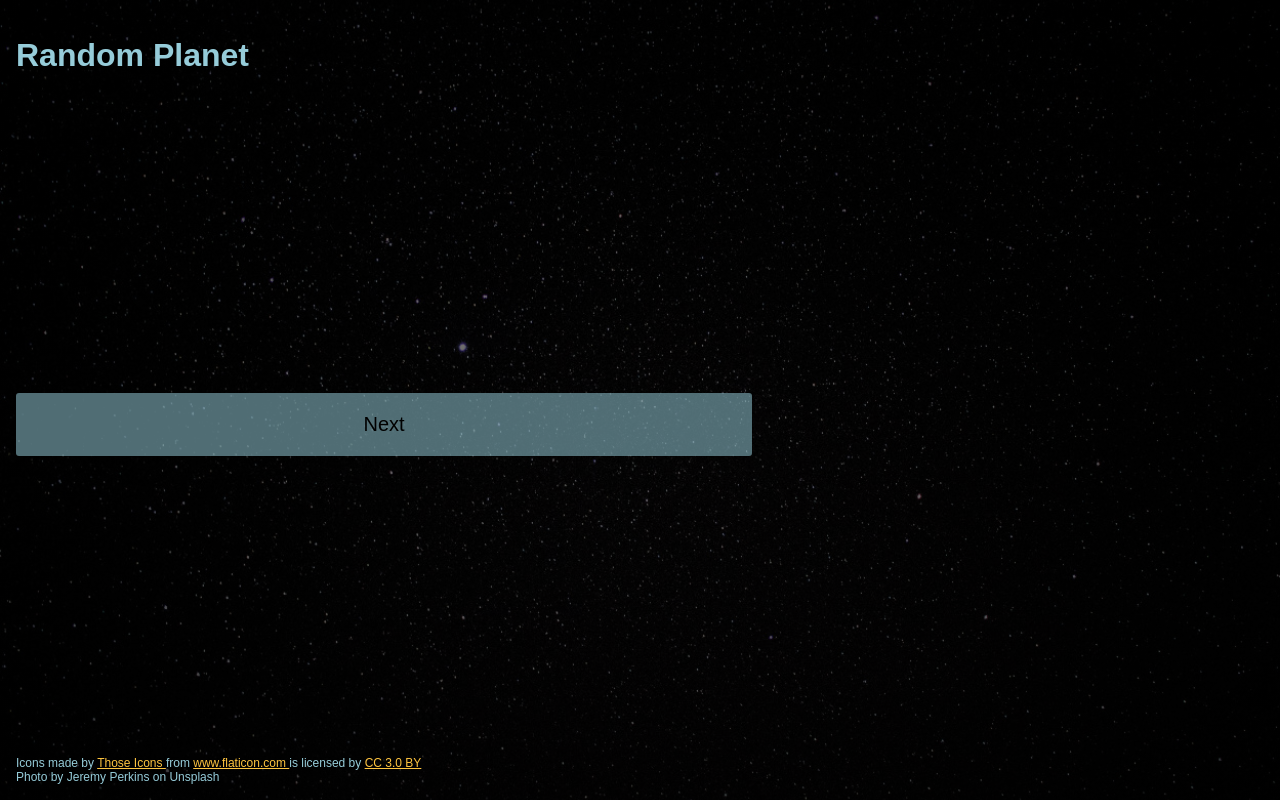
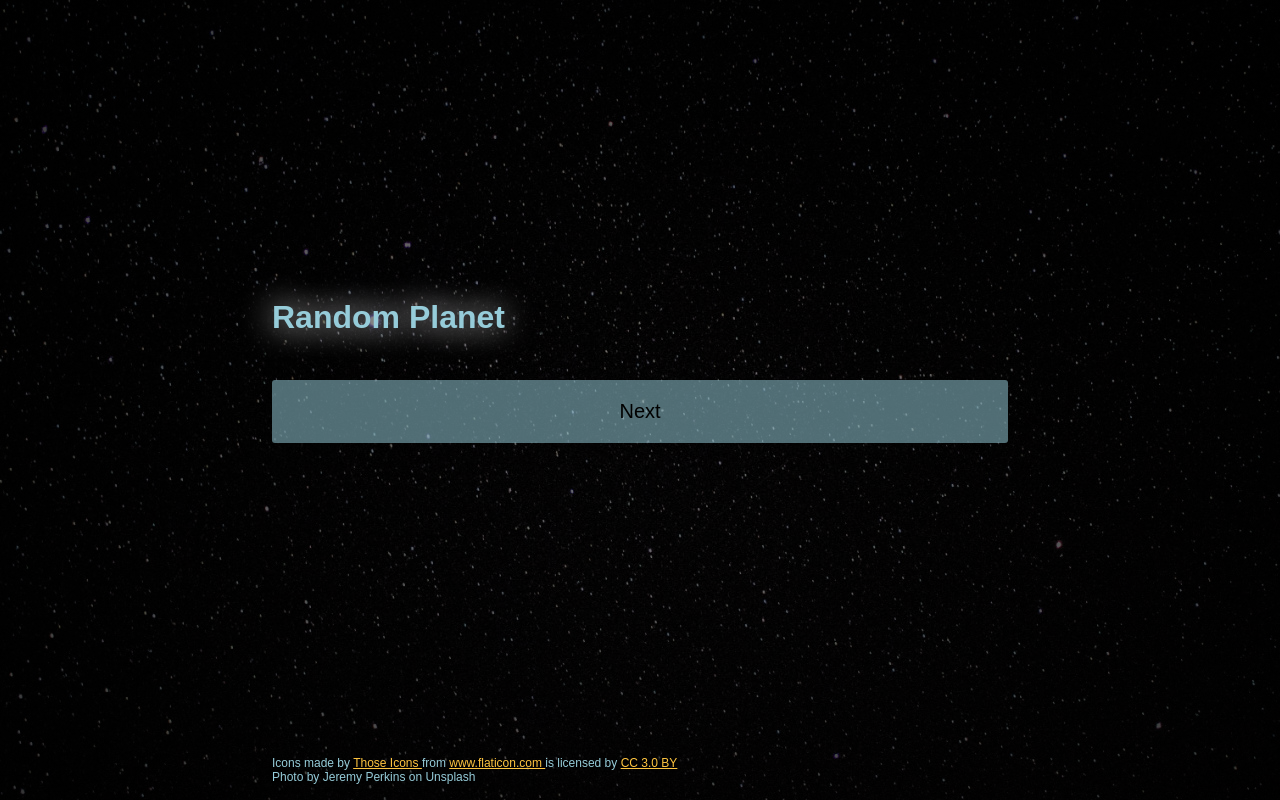
Before and after one commit to luizcanet/random-planet, a website with bundled scripts: page src/index.html in a window 1280 px wide. Built offline with nearby package versions, Linux system fonts and the light colour scheme; no server answers; files whose address does not match are found by name.

Commit message:
Responsive adjustments

```diff
--- a/src/component.js
+++ b/src/component.js
@@ -24,7 +24,6 @@ export default class RandomPlanet extends HTMLElement {
         this.count = msg.data.count
         service.postMessage({ get: Math.floor((Math.random() * this.count) + 1) })
       } else {
-        console.log(msg.data)
         this.planet.innerHTML = planetTemplate(msg.data)
         this.planet.classList.remove('planet--loading')
       }
--- a/src/styles/main.less
+++ b/src/styles/main.less
@@ -11,7 +11,7 @@ body {
   color: #96CCD9;
   display: grid;
   font-family: sans-serif;
-  grid-template-rows: auto 1fr auto;
+  grid-template-rows: 1fr auto 1fr;
   height: 100%;
   margin: 0;
   padding: 1em;
@@ -31,8 +31,15 @@ a:focus {
   color: #FFB100;
 }
 
+.page-header {
+  align-self: end;
+}
+
+.page-title {
+  text-shadow: white 0 0 1em;
+}
+
 .main-content {
-  align-self: center;
   width: 100%;
 }
 
@@ -43,7 +50,7 @@ random-planet {
 }
 
 .planet {
-  border: #96CCD9 solid 1px;
+  border: #96CCD9CC solid 1px;
   border-radius: 3px;
   opacity: 1;
   transform-origin: center center;
@@ -83,7 +90,7 @@ random-planet {
 }
 
 .planet__featured-in {
-  border-top: #96CCD9 solid 1px;
+  border-top: #96CCD9CC solid 1px;
   padding-top: 0.5em;
   padding-left: 0.5em;
 }
@@ -108,4 +115,16 @@ random-planet {
 .page-footer {
   font-size: 12px;
   margin-top: 2em;
+  align-self: end;
 }
+
+@media (min-width: 768px) {
+  body {
+    background: radial-gradient(rgba(0, 0, 0, 0.5), rgba(0, 0, 0, 0.8)), url(images/bg-large.jpg) no-repeat center center;
+    justify-content: center;
+  }
+
+  .main-content {
+    width: ~'calc(768px - 2em)';
+  }
+}
```
Also changed, not shown: src/styles/main.css.
